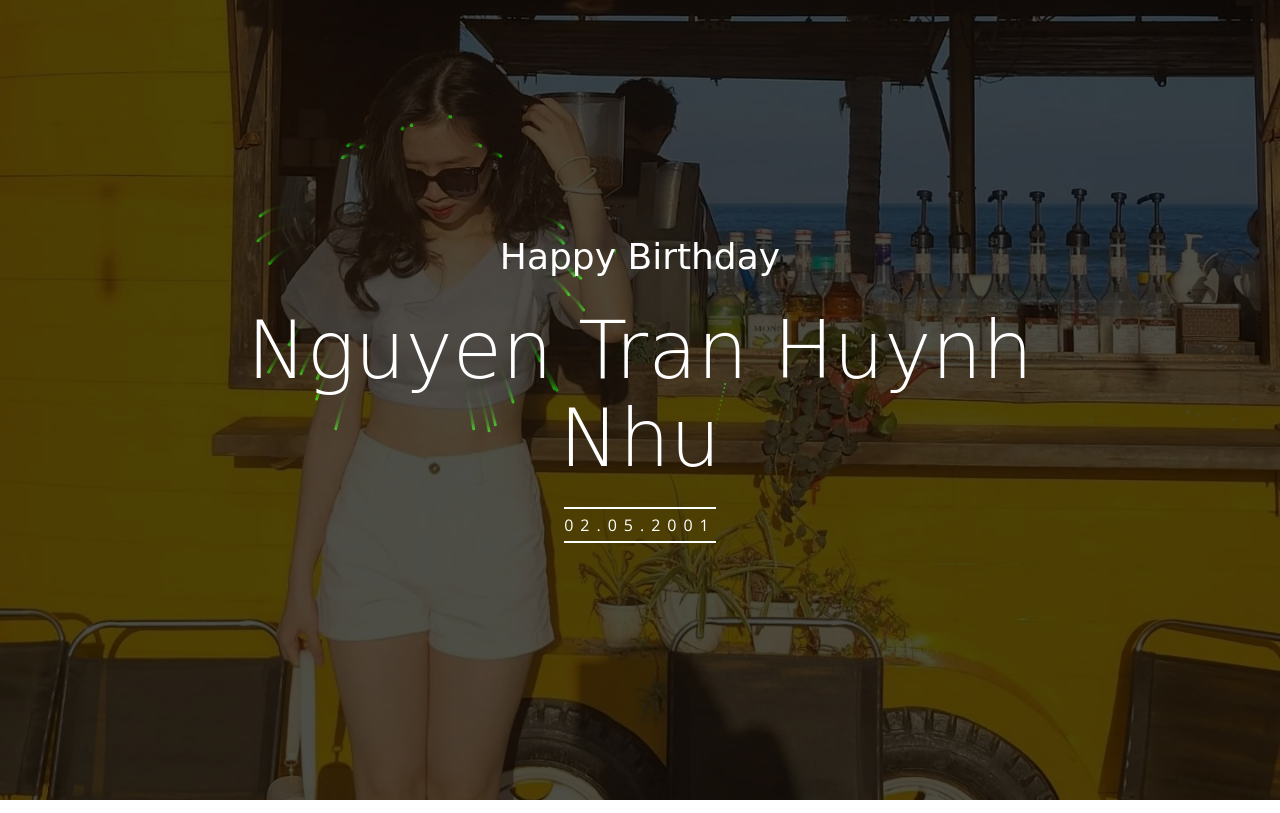
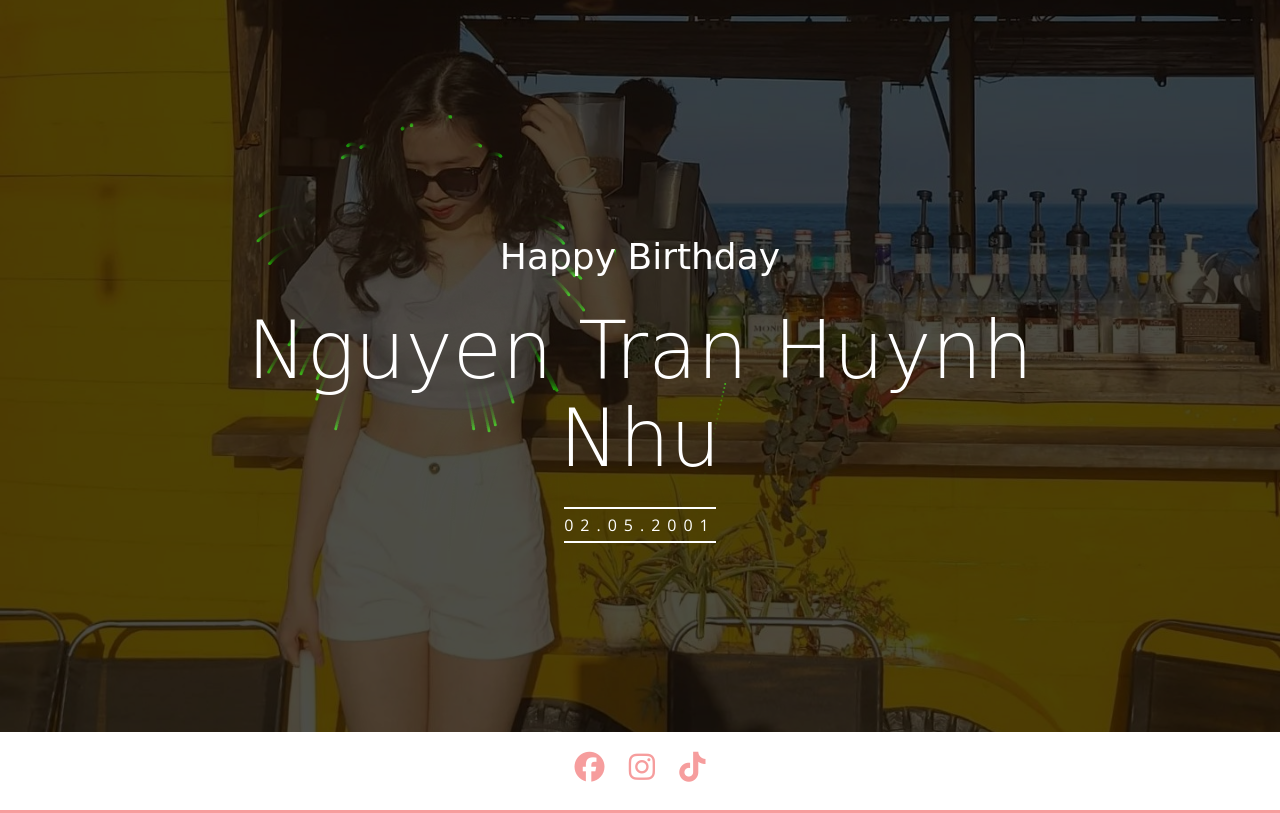
Before and after one commit to linhltde150061/lll, a plain HTML site: page index.html in a window 1280 px wide. Shown: the top 813 px of the page. Drawn offline with nearby package versions, Linux system fonts and the light colour scheme; a web font is replaced by a local one.

Commit message:
Update style.css

```diff
--- a/css/style.css
+++ b/css/style.css
@@ -148,7 +148,7 @@ figure {
 .fh5co-cover,
 .fh5co-hero {
   position: relative;
-  height: 800px;
+  height: 732px;
   width: 100%;
 }
 
```
